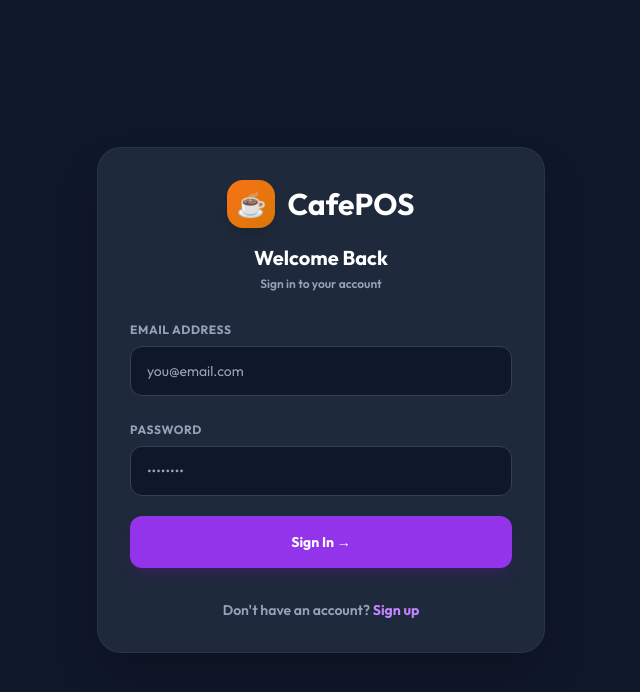
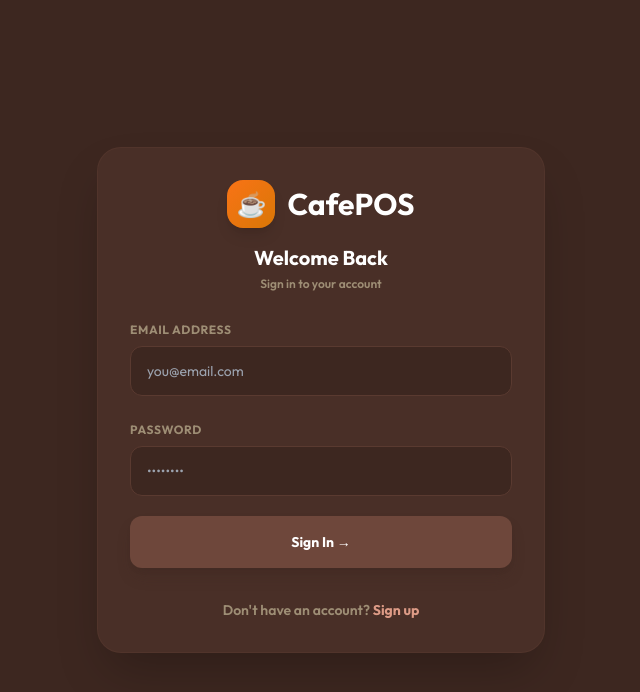
Before and after one commit to praveenrajs2608-creator/cafepos, a Next.js app: page /login in a window 1280 px wide. Shown: the top 692 px of the page, without its empty margins (319-959 px from the left). Built offline with nearby package versions, Linux system fonts and the light colour scheme.

Commit message:
style: update color palette to use #e1d4c2 as lite background and #6e473b as dark accent color

```diff
--- a/src/app/globals.css
+++ b/src/app/globals.css
@@ -6,48 +6,48 @@
 
 @layer base {
   :root {
-    --background: 220 33% 98%;
-    --foreground: 224 71.4% 4.1%;
-    --card: 0 0% 100%;
-    --card-foreground: 224 71.4% 4.1%;
-    --popover: 0 0% 100%;
-    --popover-foreground: 224 71.4% 4.1%;
-    --primary: 262.1 83.3% 57.8%;
-    --primary-foreground: 210 20% 98%;
-    --secondary: 220 14.3% 95.9%;
-    --secondary-foreground: 220.9 39.3% 11%;
-    --muted: 220 14.3% 95.9%;
-    --muted-foreground: 220 8.9% 46.1%;
-    --accent: 262.1 83.3% 57.8%;
-    --accent-foreground: 210 20% 98%;
-    --destructive: 0 84.2% 60.2%;
+    --background: 35 34% 82%; /* #e1d4c2 */
+    --foreground: 14 30% 33%; /* #6e473b */
+    --card: 35 34% 88%; /* #ece2d5 */
+    --card-foreground: 14 30% 33%; /* #6e473b */
+    --popover: 35 34% 88%;
+    --popover-foreground: 14 30% 33%;
+    --primary: 14 30% 33%; /* #6e473b */
+    --primary-foreground: 35 34% 95%;
+    --secondary: 35 20% 75%;
+    --secondary-foreground: 14 30% 33%;
+    --muted: 35 20% 75%;
+    --muted-foreground: 14 20% 45%;
+    --accent: 14 30% 33%;
+    --accent-foreground: 35 34% 95%;
+    --destructive: 0 84.2% 40.2%;
     --destructive-foreground: 210 20% 98%;
-    --border: 220 13% 91%;
-    --input: 220 13% 91%;
-    --ring: 262.1 83.3% 57.8%;
+    --border: 14 20% 70%;
+    --input: 14 20% 70%;
+    --ring: 14 30% 33%;
     --radius: 0.75rem;
   }
 
   .dark {
-    --background: 224 71.4% 4.1%;
-    --foreground: 210 20% 98%;
-    --card: 224 71.4% 4.1%;
-    --card-foreground: 210 20% 98%;
-    --popover: 224 71.4% 4.1%;
-    --popover-foreground: 210 20% 98%;
-    --primary: 263.4 70% 50.4%;
-    --primary-foreground: 210 20% 98%;
-    --secondary: 215 27.9% 16.9%;
-    --secondary-foreground: 210 20% 98%;
-    --muted: 215 27.9% 16.9%;
-    --muted-foreground: 217.9 10.6% 64.9%;
-    --accent: 263.4 70% 50.4%;
-    --accent-foreground: 210 20% 98%;
+    --background: 14 30% 20%;
+    --foreground: 35 34% 82%;
+    --card: 14 30% 25%;
+    --card-foreground: 35 34% 82%;
+    --popover: 14 30% 25%;
+    --popover-foreground: 35 34% 82%;
+    --primary: 35 34% 82%;
+    --primary-foreground: 14 30% 20%;
+    --secondary: 14 30% 28%;
+    --secondary-foreground: 35 34% 82%;
+    --muted: 14 30% 28%;
+    --muted-foreground: 35 15% 65%;
+    --accent: 35 34% 82%;
+    --accent-foreground: 14 30% 20%;
     --destructive: 0 62.8% 30.6%;
     --destructive-foreground: 210 20% 98%;
-    --border: 215 27.9% 16.9%;
-    --input: 215 27.9% 16.9%;
-    --ring: 263.4 70% 50.4%;
+    --border: 14 30% 28%;
+    --input: 14 30% 28%;
+    --ring: 35 34% 82%;
   }
 }
 
--- a/tailwind.config.ts
+++ b/tailwind.config.ts
@@ -12,6 +12,32 @@ const config: Config = {
         sans: ['Outfit', 'sans-serif'],
       },
       colors: {
+        slate: {
+          50: "#e1d4c2",    // The lite color for background
+          100: "#d9cab5",
+          200: "#cfbfa6",
+          300: "#c0af93",
+          400: "#9e8e75",
+          500: "#86755d",
+          600: "#6e473b",    // The dark color
+          700: "#5a3a30",
+          800: "#492f27",
+          900: "#3d2720",
+          950: "#2d1c17",
+        },
+        purple: {
+          50: "#fdf8f6",
+          100: "#fbeee9",
+          200: "#f6ded4",
+          300: "#ecc2b4",
+          400: "#dd9b86",
+          500: "#ca7156",
+          600: "#6e473b", // Primary accent matching dark color
+          700: "#5a3a30",
+          800: "#492f27",
+          900: "#3d2720",
+          950: "#2d1c17",
+        },
         background: "hsl(var(--background))",
         foreground: "hsl(var(--foreground))",
         card: {
```
